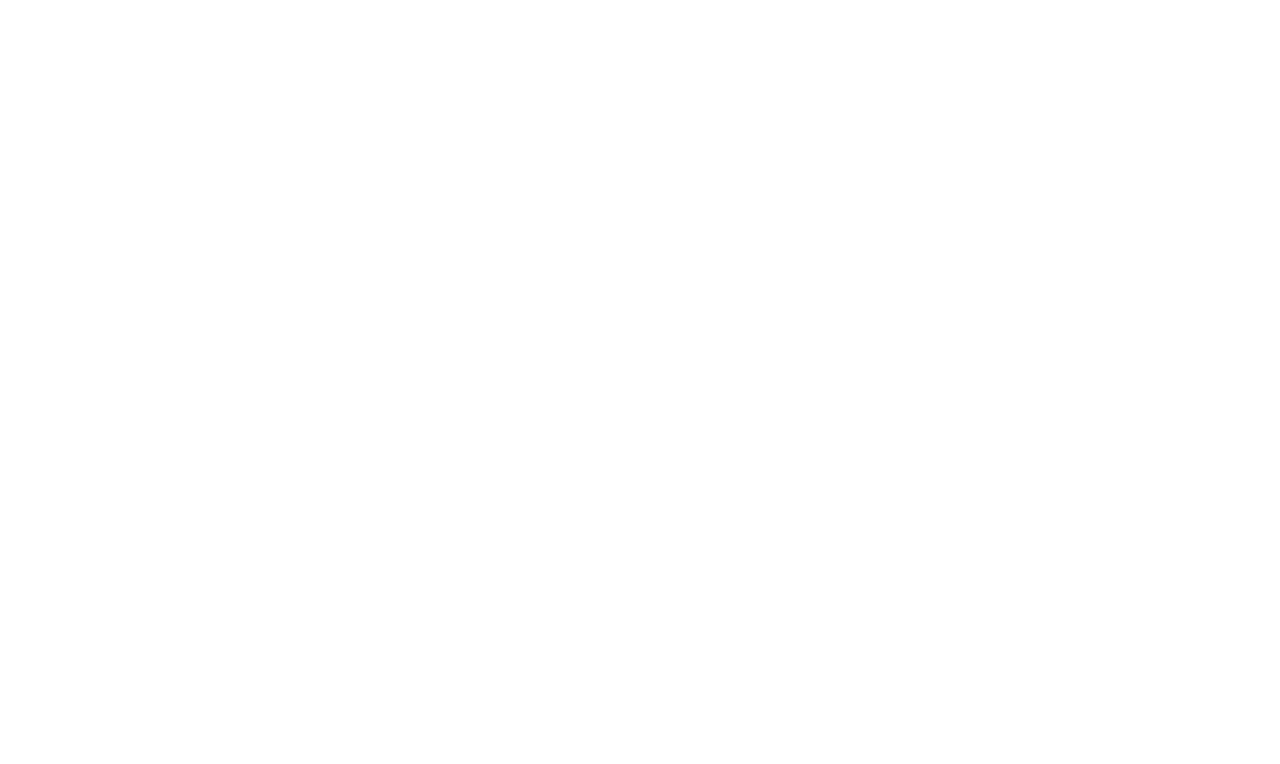
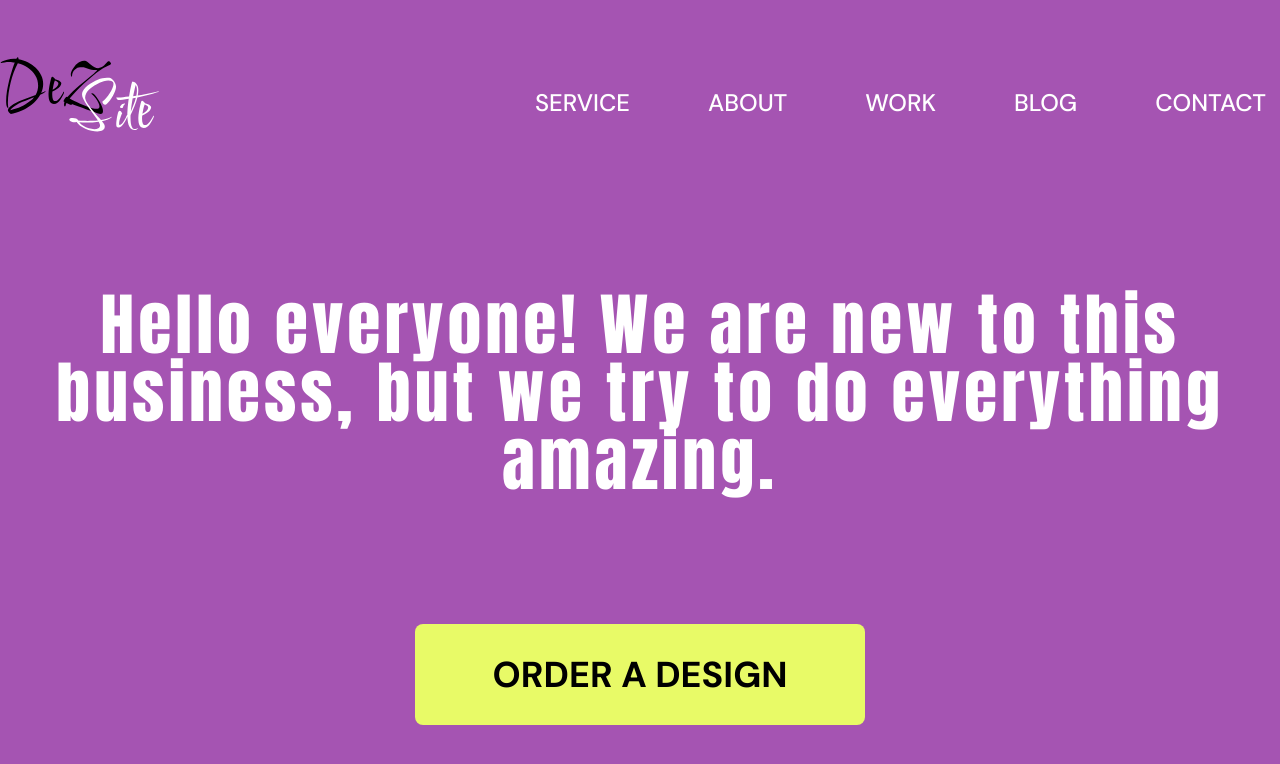
Before and after one commit to Iv2web/dezsite, a plain HTML site: page index.html in a window 1280 px wide. Drawn offline with nearby package versions, Linux system fonts and the light colour scheme; files that its build step writes are made by us from their sources.

Commit message:
Added header html+css

```diff
--- a/index.html
+++ b/index.html
@@ -4,10 +4,47 @@
     <meta charset="UTF-8">
     <meta http-equiv="X-UA-Compatible" content="IE=edge">
     <meta name="viewport" content="width=device-width, initial-scale=1.0">
-    <title>example</title>
+    <title>dezsite</title>
+    <link rel="preconnect" href="https://fonts.googleapis.com">
+    <link rel="preconnect" href="https://fonts.gstatic.com" crossorigin>
+    <link href="https://fonts.googleapis.com/css2?family=Anton&family=DM+Sans:ital,wght@0,500;0,700;1,400&display=swap" rel="stylesheet">
     <link rel="stylesheet" href="style/style.css">
 </head>
 <body>
+    <header class="header">
+        <div class="container">
+            <div class="header__top">
+                <a href="#" class="header__logo">
+                    <img src="/images/logo.svg" alt="logo">
+                </a>
+                <nav class="header__menu">
+                    <ul class="header__list">
+                        <li>
+                            <a href="#" class="header__link">service</a>
+                        </li>
+                        <li>
+                            <a href="#" class="header__link">About</a>
+                        </li>
+                        <li>
+                            <a href="#" class="header__link">Work</a>
+                        </li>
+                        <li>
+                            <a href="#" class="header__link">Blog</a>
+                        </li>
+                        <li>
+                            <a href="#" class="header__link">Contact</a>
+                        </li>
+                    </ul>
+                </nav>
+            </div>
+            <div class="header__body">
+                <h1 class="header__title">Hello everyone! We are new to this business,
+                    but we try to do everything amazing.
+                </h1>
+                <button class="header__btn">order a design</button>
+            </div>
+        </div>
+    </header>
 
 
 
--- a/style/_variables.scss
+++ b/style/_variables.scss
@@ -0,0 +1,4 @@
+$purple: #A554B2;
+$white: #FFFFFF;
+$yellow: #E8FA67;
+$dark-purple: #7F378A;
--- a/style/style.scss
+++ b/style/style.scss
@@ -1,5 +1,74 @@
 @import '_reset-style';
+@import '_variables';
 
 html,body {
     height: 100%;
+    //font-family: 'Anton', sans-serif;
+    font-family: 'DM Sans', sans-serif;
 }
+
+.container {
+    max-width: 1440px;
+    margin: 0 auto;
+    padding: 0 10;
+}
+.header {
+    background-color: $purple;
+    padding: 46px 0 252px;
+
+    &__top {
+        display: flex;
+        justify-content: space-between;
+        align-items: center;
+    }
+
+    &__logo {
+    }
+
+    &__menu {
+    }
+
+    &__list {
+        display: flex;
+    }
+    &__list li {
+        margin: 0 0 0 50px;
+    }
+
+    &__link {
+        font-size: 24px;
+        font-weight: 500;
+        color: $white;
+        text-transform: uppercase;
+        padding: 5px 14px;
+        border-radius: 8px;
+        transition: all 0.3s ease 0s;
+    }
+    &__link:hover {
+        background-color: $dark-purple;
+    }
+
+    &__body {
+    }
+
+    &__title {
+        text-align: center;
+        font-size: 68px;
+        font-family: 'Anton', sans-serif;
+        color: $white;
+        letter-spacing: 4px;
+        margin: 130px 0 0;
+    }
+
+    &__btn {
+        display: flex;
+        margin: 130px auto 0;
+        padding: 27px 78px;
+        background-color: $yellow;
+        border-radius: 8px;
+        font-size: 36px;
+        font-weight: 700;
+        text-transform: uppercase;
+
+    }
+}
```
Also changed, not shown: images/logo.svg (added), style/style.css (added), 1 other file.
